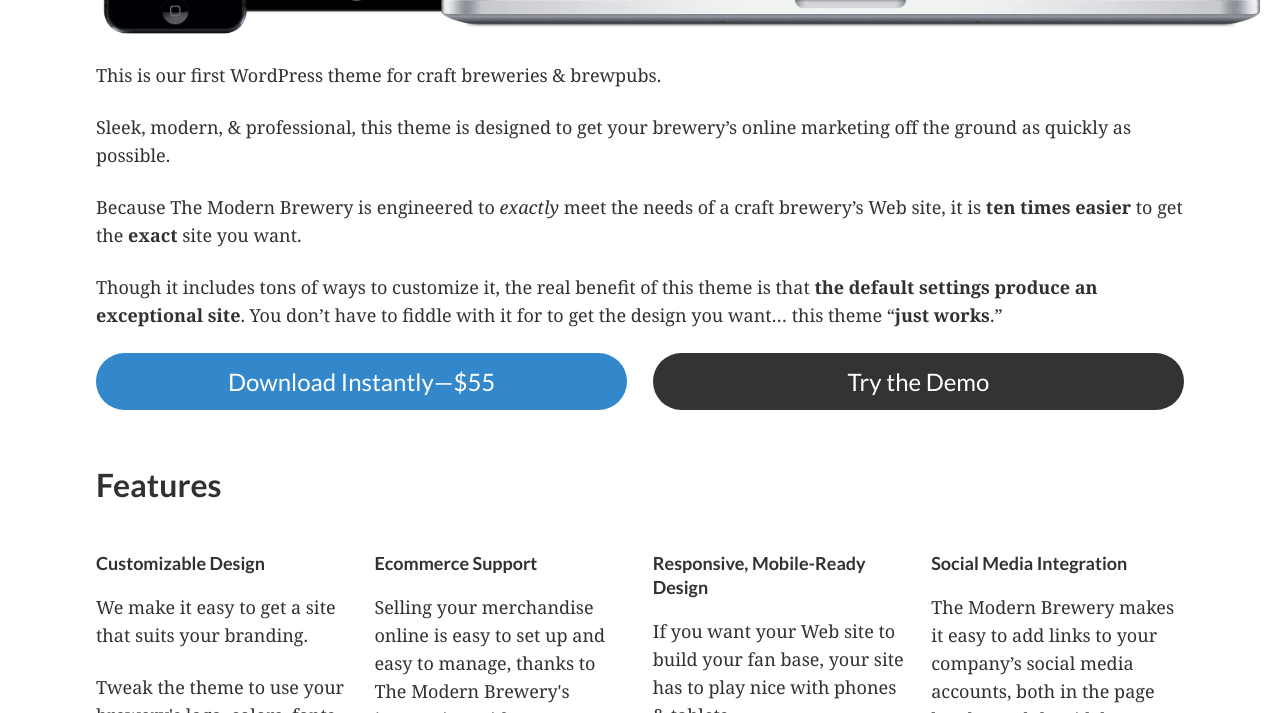
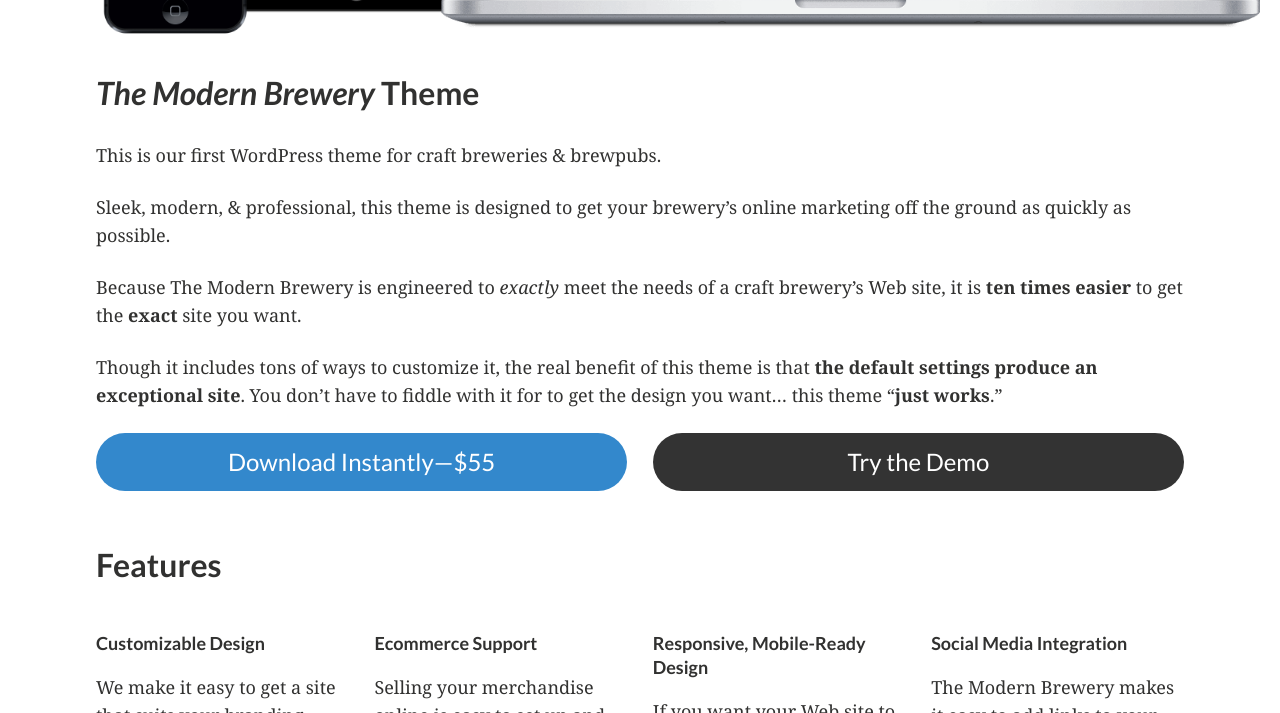
Before and after one commit to s3cur3/brewerysites, a Jekyll site: the page built from wordpress-themes-for-breweries.md, in a window 1280 px wide and 900 px high, scrolled down 518 px, cut to the strip 187-900 px from the top of the window. Built offline with Jekyll 4.4.1, drawn with Linux system fonts in a browser that asks for light colours.

Commit message:
Added theme name

```diff
--- a/wordpress-themes-for-breweries.md
+++ b/wordpress-themes-for-breweries.md
@@ -6,6 +6,8 @@ buy: https://gumroad.com/l/EYIW?wanted=true
 demo: http://cisandbox.mystagingwebsite.com/
 ---
 
+## *The Modern Brewery* Theme
+
 This is our first WordPress theme for craft breweries & brewpubs.
 
 Sleek, modern, & professional, this theme is designed to get your brewery's online marketing off the ground as quickly as possible.
```
